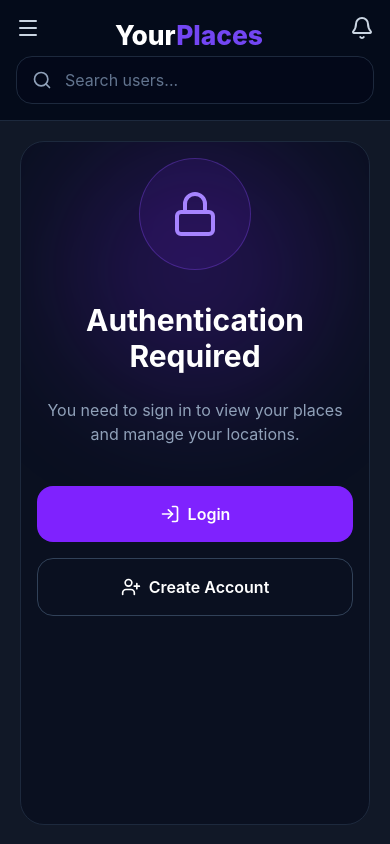
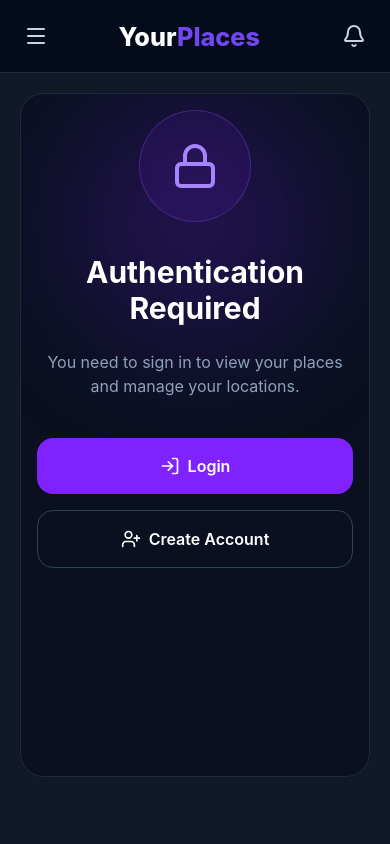
Before and after one commit to bociwess0/PlacesApp, a React (Vite) app in the folder frontend/: page /places in a window 390 px wide. Built offline with nearby package versions, Linux system fonts and the light colour scheme.

Commit message:
fixing search component

```diff
--- a/frontend/src/components/SearchInput.tsx
+++ b/frontend/src/components/SearchInput.tsx
@@ -15,7 +15,7 @@ export default function SearchInput() {
 
       <input
         type="text"
-        placeholder="Search users..."
+        placeholder="Search places..."
         onChange={(e) => {
           dispatch(setSearchTerm(e.target.value));
         }}
--- a/frontend/src/layout/Header.tsx
+++ b/frontend/src/layout/Header.tsx
@@ -12,12 +12,11 @@ interface Props {
 }
 
 export default function Header({ isSidebarOpen, setIsSidebarOpen }: Props) {
-
-  const places = useSelector((state: RootState) => state.placesAction.places)
+  const places = useSelector((state: RootState) => state.placesAction.places);
 
   return (
     <header className="sticky top-0 z-50 border-b border-slate-800 bg-[#040B1A]">
-      <div className="px-4 py-4 md:px-8">
+      <div className="px-6 py-6 md:px-8">
         {/* Mobile Header */}
         <div className="relative flex items-center justify-between md:hidden">
           <button
@@ -27,11 +26,11 @@ export default function Header({ isSidebarOpen, setIsSidebarOpen }: Props) {
             <Menu size={24} />
           </button>
 
-          <NavLink to={"/"} className={'absolute left-1/2 h-14 -translate-x-1/2'}>
-            <img
-              src={logo}
-              alt="YourPlaces Logo"
-            />
+          <NavLink
+            to={"/"}
+            className={"absolute left-1/2 h-14 -bottom-3 -translate-x-1/2"}
+          >
+            <img src={logo} alt="YourPlaces Logo" />
           </NavLink>
 
           <button className="text-slate-300 transition hover:text-white">
@@ -64,9 +63,12 @@ export default function Header({ isSidebarOpen, setIsSidebarOpen }: Props) {
         </div>
 
         {/* Mobile Search */}
-        <div className="mt-4 md:hidden">
-          <SearchInput />
-        </div>
+
+        {places && places.length > 0 && (
+          <div className="mt-4 md:hidden">
+            <SearchInput />
+          </div>
+        )}
       </div>
     </header>
   );
```
